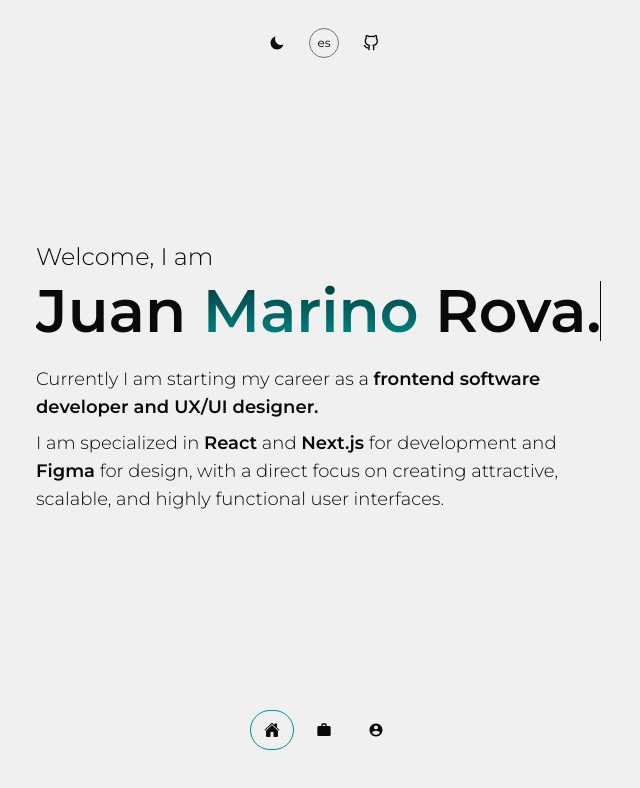
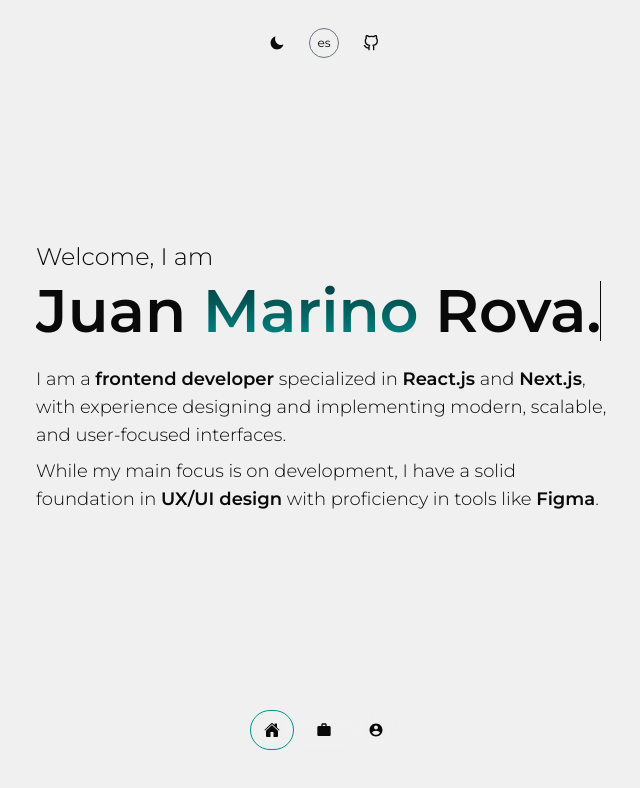
Before and after one commit to Marino-404/PortfolioWeb, a Next.js app: page / in a window 1280 px wide. Both pictures are taken after a click on the button "en". Shown: the top 788 px of the page, without its empty margins (316-956 px from the left). Built offline with nearby package versions, Linux system fonts and the light colour scheme.

Commit message:
Changes on About Page

```diff
--- a/app/components/About.tsx
+++ b/app/components/About.tsx
@@ -10,7 +10,6 @@ function About() {
   const textContent = aboutTextContent(lang);
 
   return (
-
     <div className="flex flex-col h-screen w-screen items-center justify-center">
       <div className="flex flex-col h-auto w-auto items-start justify-start p-4 min-h-[350px]">
         <motion.h2
@@ -23,18 +22,24 @@ function About() {
         </motion.h2>
 
         <motion.h1
-                    className={`${h1Style} ${theme ? "typewriter-light" : "typewriter-dark"}`}
+          className={`${h1Style} ${
+            theme ? "typewriter-light" : "typewriter-dark"
+          }`}
           initial={{ opacity: 0, x: -50 }}
           animate={{ opacity: 1, x: 0 }}
           transition={{ duration: 1.4 }}
         >
-                    {textContent.h1} <span
+          {textContent.h1}{" "}
+          <span
             className={`bg-gradient-to-b ${
-                    theme  ? "from-[#023535] to-[#008F8C]" : "from-[#008F8C] to-[#023535]"
+              theme
+                ? "from-[#023535] to-[#008F8C]"
+                : "from-[#008F8C] to-[#023535]"
             } bg-clip-text text-transparent`}
           >
             Marino
-                    </span> Rova.
+          </span>{" "}
+          Rova.
         </motion.h1>
 
         <motion.div
@@ -43,11 +48,41 @@ function About() {
           animate={{ opacity: 1, y: 0 }}
           transition={{ duration: 1.8 }}
         >
-                    { lang ? ( <p className="mb-2" >Actualmente estoy iniciando mi carrera como <strong className={strongStyle}>desarrollador de software frontend</strong> y <strong className={strongStyle}>diseñador UX/UI.</strong></p> ) : (<p className="mb-2" >Currently I am starting my career as a <strong className={strongStyle}>frontend software developer and UX/UI designer.</strong></p>) }
-                    { lang ? ( <p>Me especializo en <strong className={strongStyle}>React.js</strong> y <strong className={strongStyle} >Next.js</strong> para el desarrollo y <strong className={strongStyle}>Figma</strong> para el diseño, con un enfoque directo en la creación de interfaces de usuario modernas, escalables y altamente funcionales.</p>) : (<p>I am specialized in <strong className={strongStyle}>React</strong> and <strong className={strongStyle}>Next.js</strong> for development and <strong className={strongStyle}>Figma</strong> for design, with a direct focus on creating attractive, scalable, and highly functional user interfaces.</p>) }
+          {lang ? (
+            <p className="mb-2">
+              Soy{" "}
+              <strong className={strongStyle}>desarrollador frontend</strong>{" "}
+              especializado en <strong className={strongStyle}>React.js</strong>{" "}
+              y <strong className={strongStyle}>Next.js</strong>, con
+              experiencia en el diseño e implementación de interfaces modernas,
+              escalables y orientadas al usuario.
+            </p>
+          ) : (
+            <p className="mb-2">
+              I am a <strong className={strongStyle}>frontend developer</strong>{" "}
+              specialized in <strong className={strongStyle}>React.js</strong>{" "}
+              and <strong className={strongStyle}>Next.js</strong>, with
+              experience designing and implementing modern, scalable, and
+              user-focused interfaces.
+            </p>
+          )}
+          {lang ? (
+            <p>
+              Aunque mi enfoque principal está en el desarrollo, tengo una
+              sólida base en{" "}
+              <strong className={strongStyle}>diseño UX/UI</strong> con dominio
+              de herramientas como{" "}
+              <strong className={strongStyle}>Figma</strong>.
+            </p>
+          ) : (
+            <p>
+              While my main focus is on development, I have a solid foundation
+              in <strong className={strongStyle}>UX/UI design</strong> with
+              proficiency in tools like{" "}
+              <strong className={strongStyle}>Figma</strong>.
+            </p>
+          )}
         </motion.div>
-
-
       </div>
     </div>
   );
--- a/app/components/styles.ts
+++ b/app/components/styles.ts
@@ -1,7 +1,7 @@
 export const tittleStyle = "text-2xl md:text-4xl font-semibold mb-4 md:mb-6";
 
 export const containerStyle =
-  "flex flex-col h-screen w-screen items-center justify-center";
+  "flex flex-col h-screen w-screen items-center justify-center p-4";
 
 export const h1Style =
   "text-4xl md:text-6xl font-semibold typewriter mb-2 md:mb-6";
--- a/app/contact/page.tsx
+++ b/app/contact/page.tsx
@@ -18,7 +18,7 @@ import {
 import { tittleStyle, containerStyle } from "../components/styles";
 
 const inputStyle =
-  "w-1/2 border-b-2 border-gray-500 focus:border-primary bg-transparent outline-none py-2";
+  "text-sm w-1/2 border-b-2 border-gray-500 focus:border-primary bg-transparent outline-none py-2 appearance-none rounded-none";
 
 export default function Contact() {
   const { lang } = useAppState((state) => state);
@@ -161,7 +161,7 @@ export default function Contact() {
             onChange={handleChange}
             placeholder={placeholders.message}
             rows={3}
-            className="mt-4 w-full border-b-2 border-gray-500 focus:border-primary bg-transparent outline-none py-2 resize-none"
+            className="mt-4 w-full border-b-2 border-gray-500 focus:border-primary bg-transparent outline-none py-2 resize-none appearance-none rounded-none"
           ></motion.textarea>
 
           <div className="mt-2 h-8 overflow-hidden">
```
Lines whose indentation alone changed are shown as unchanged.
